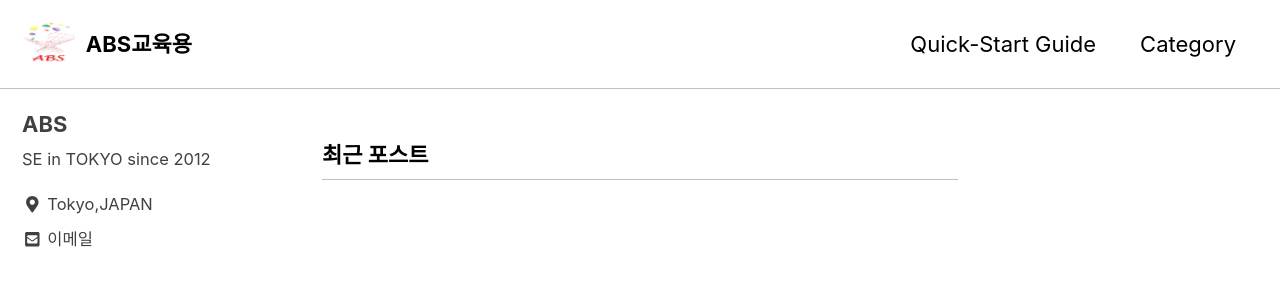
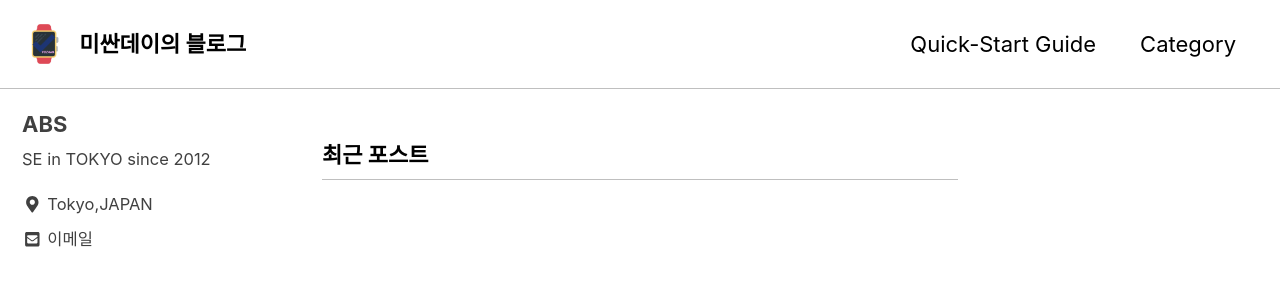
Before and after one commit to ijnk2553/ijnk2553.github.io, a Jekyll site: the page built from index.md, in a window 1280 px wide and 900 px high. Shown: the top 300 px of the window. Built offline with Jekyll 4.4.1, drawn with Linux system fonts in a browser that asks for light colours; cached includes are drawn as plain includes; the list of posts is cut into pages by our own code.

Commit message:
title수정

```diff
--- a/_config.yml
+++ b/_config.yml
@@ -16,7 +16,7 @@ minimal_mistakes_skin    : "contrast" # "air", "aqua", "contrast", "dark", "dirt
 
 # Site Settings
 locale                   : "ko"
-title                    : "ABS교육용"
+title                    : "미싼데이의 블로그"
 title_separator          : "-"
 name                     : "YUZAWA"
 description              : "For Education"
@@ -24,7 +24,7 @@ url                      : # the base hostname & protocol for your site e.g. "ht
 baseurl                  : # the subpath of your site, e.g. "/blog"
 repository               : # GitHub username/repo-name e.g. "mmistakes/minimal-mistakes"
 teaser                   : # "/assets/images/deskTop.png"
-logo                     : "/assets/images/ABS.png"
+logo                     : "/assets/images/logo.png"
 masthead_title           : # overrides the website title displayed in the masthead, use " " for no title
 breadcrumbs              : true # true, false (default)
 words_per_minute         : 200
```
